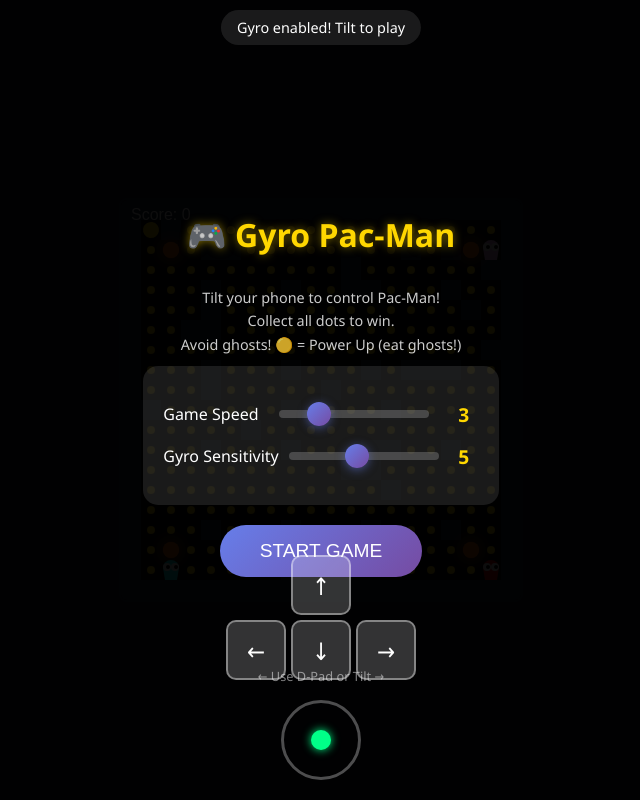
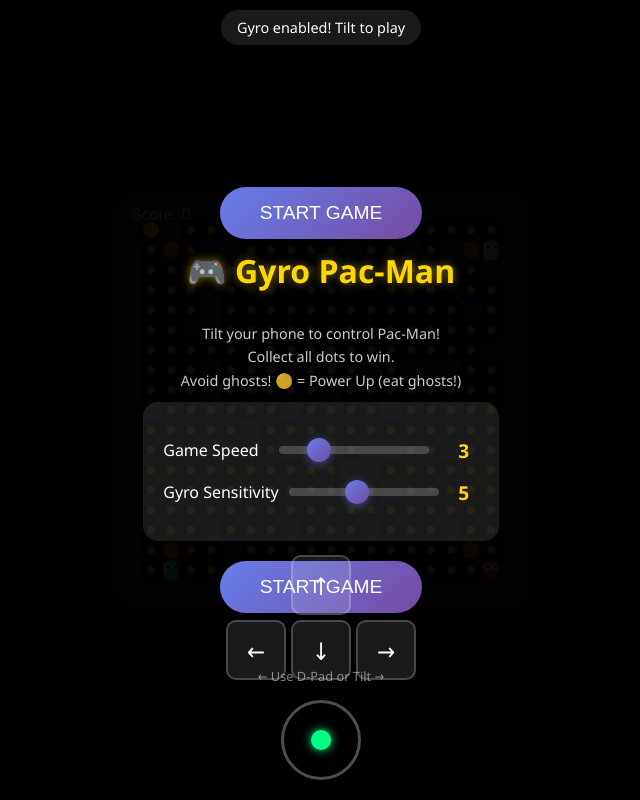
Before and after one commit to yatbond/pacman-gyro, a website: page index.html in a window 1280 px wide. Shown: the whole page, without its empty margins (319-959 px from the left). Drawn offline with Linux system fonts and the light colour scheme.

Commit message:
Move buttons to top, make touchpad more transparent

```diff
--- a/index.html
+++ b/index.html
@@ -219,8 +219,8 @@
         }
 
         .touch-btn {
-            background: rgba(255, 255, 255, 0.2);
-            border: 2px solid rgba(255, 255, 255, 0.4);
+            background: rgba(255, 255, 255, 0.1);
+            border: 2px solid rgba(255, 255, 255, 0.2);
             border-radius: 10px;
             display: flex;
             align-items: center;
@@ -232,8 +232,8 @@
         }
 
         .touch-btn:active {
-            background: rgba(102, 126, 234, 0.5);
-            border-color: #667eea;
+            background: rgba(102, 126, 234, 0.4);
+            border-color: rgba(102, 126, 234, 0.6);
         }
 
         .touch-up { grid-column: 2; grid-row: 1; }
@@ -289,6 +289,7 @@
         </div>
 
         <div id="startScreen">
+            <button class="btn" id="startBtn">START GAME</button>
             <h1>🎮 Gyro Pac-Man</h1>
             <p id="instructions">
                 Tilt your phone to control Pac-Man!<br>
@@ -313,6 +314,7 @@
         </div>
 
         <div id="gameOverScreen">
+            <button class="btn" id="restartBtn">PLAY AGAIN</button>
             <h1 id="gameOverTitle">Game Over!</h1>
             <div id="finalScore">Score: 0</div>
 
```
